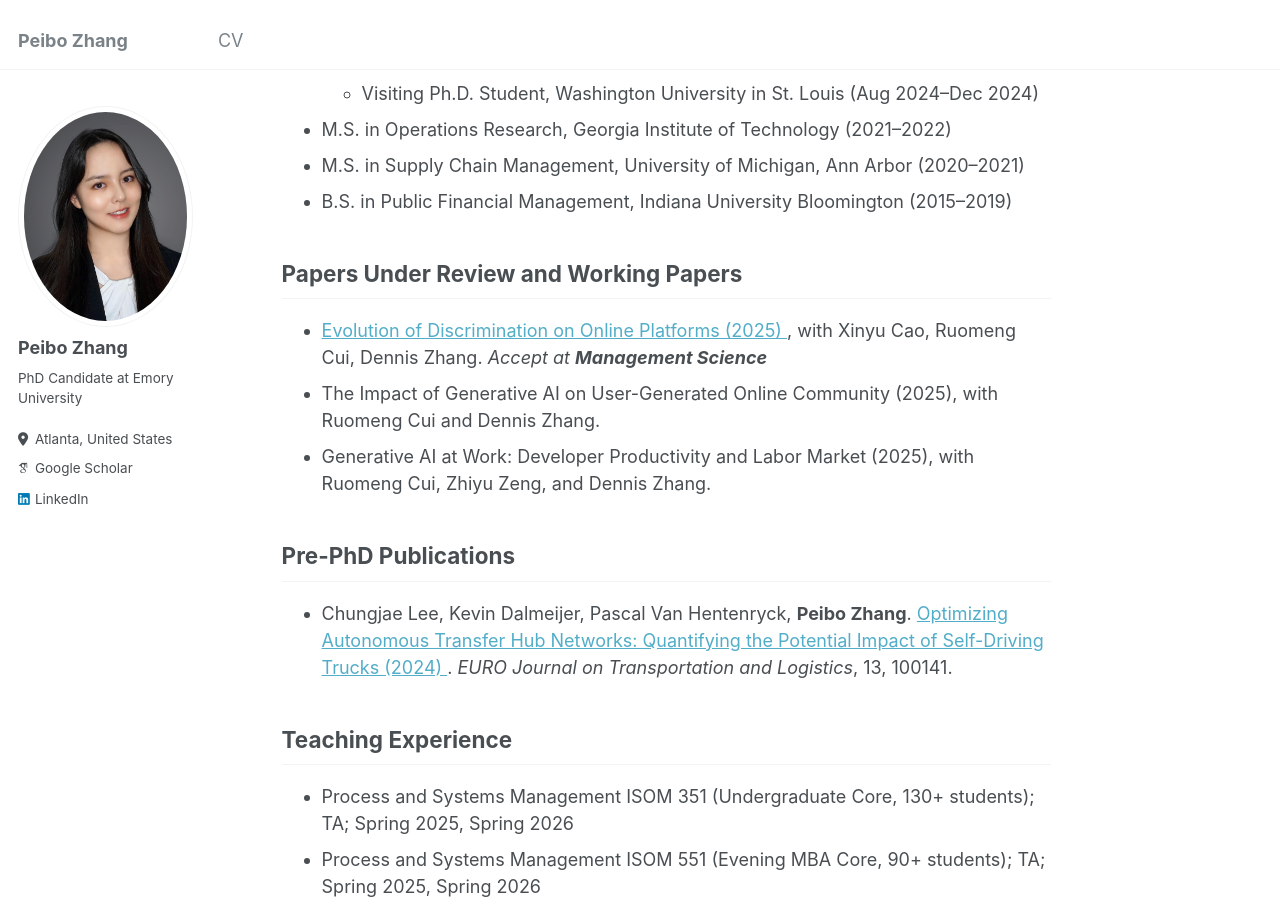
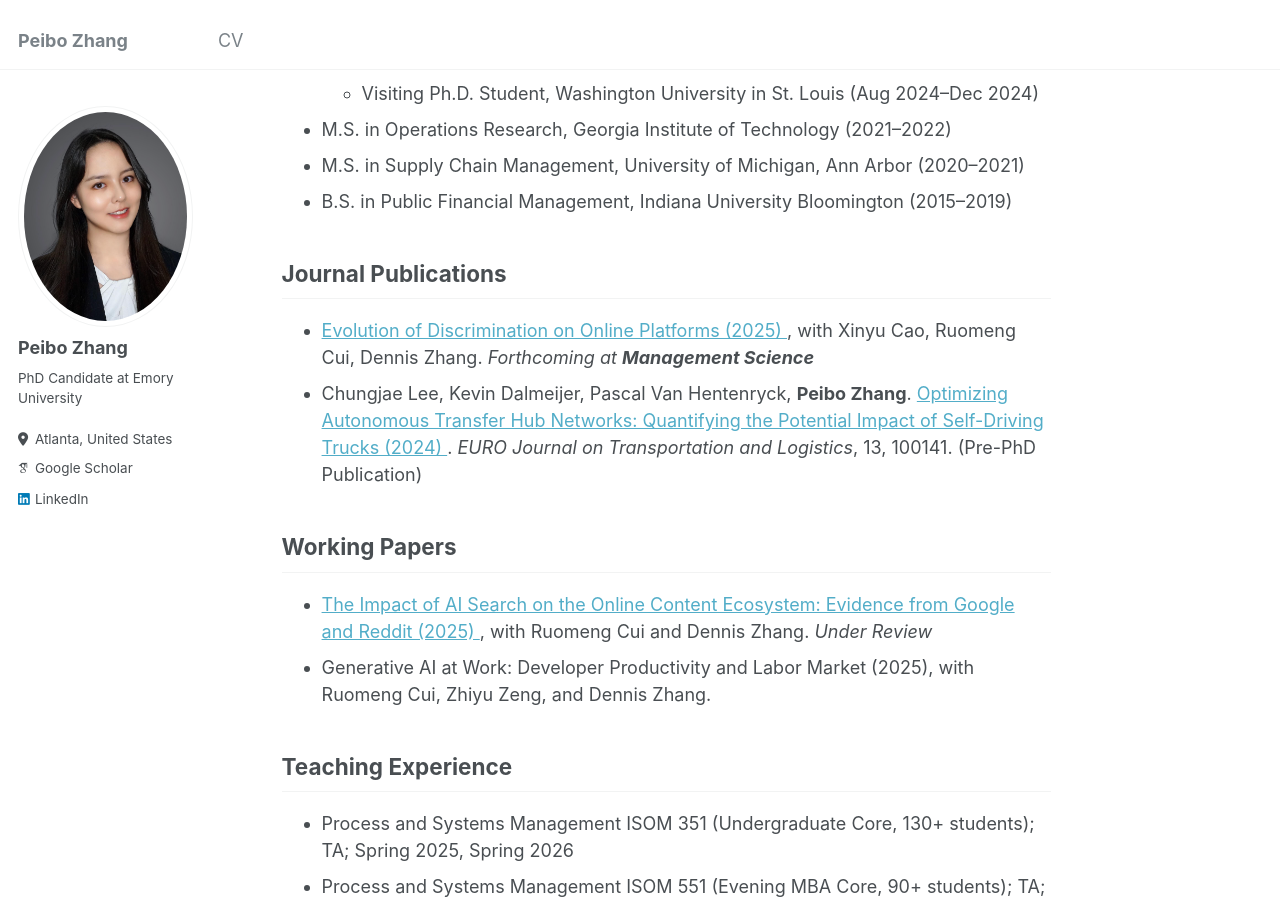
Before and after one commit to PeiboZhang/peibozhang.github.io, a Jekyll site: the page built from _pages/about.md, in a window 1280 px wide and 900 px high, scrolled down 360 px. Built offline with Jekyll 4.4.1, drawn with Linux system fonts in a browser that asks for light colours; some web fonts are replaced.

Commit message:
Update about.md

```diff
--- a/_pages/about.md
+++ b/_pages/about.md
@@ -37,34 +37,36 @@ My research interest broadly centers on online platform operations, generative A
   <li>B.S. in Public Financial Management, Indiana University Bloomington (2015–2019)</li>
 </ul>
 
-
-<h2>Papers Under Review and Working Papers</h2>
+<h2>Journal Publications</h2>
 <ul>
   <li>
     <a href="https://papers.ssrn.com/sol3/papers.cfm?abstract_id=5264242" target="_blank">
       Evolution of Discrimination on Online Platforms (2025)
     </a>,
     with Xinyu Cao, Ruomeng Cui, Dennis Zhang.
-    <i>Accept at <b>Management Science</b></i>
+    <i>Forthcoming at <b>Management Science</b></i>
   </li>
-  <li>
-    The Impact of Generative AI on User-Generated Online Community (2025),
-    with Ruomeng Cui and Dennis Zhang.
-  </li>
-  <li>
-    Generative AI at Work: Developer Productivity and Labor Market (2025),
-    with Ruomeng Cui, Zhiyu Zeng, and Dennis Zhang.
-  </li>
-</ul>
-
-<h2>Pre-PhD Publications</h2>
-<ul>
   <li>
     Chungjae Lee, Kevin Dalmeijer, Pascal Van Hentenryck, <b>Peibo Zhang</b>.
     <a href="https://www.sciencedirect.com/science/article/pii/S2192437624000165" target="_blank">
       Optimizing Autonomous Transfer Hub Networks: Quantifying the Potential Impact of Self-Driving Trucks (2024)
     </a>.
-    <i>EURO Journal on Transportation and Logistics</i>, 13, 100141.
+    <i>EURO Journal on Transportation and Logistics</i>, 13, 100141. (Pre-PhD Publication)
+  </li>
+</ul>
+
+<h2>Working Papers</h2>
+<ul>
+  <li>
+    <a href="https://papers.ssrn.com/sol3/papers.cfm?abstract_id=6762279" target="_blank">
+      The Impact of AI Search on the Online Content Ecosystem: Evidence from Google and Reddit (2025)
+    </a>,
+    with Ruomeng Cui and Dennis Zhang.
+    <i>Under Review</i>
+  </li>
+  <li>
+    Generative AI at Work: Developer Productivity and Labor Market (2025),
+    with Ruomeng Cui, Zhiyu Zeng, and Dennis Zhang.
   </li>
 </ul>
 
```
